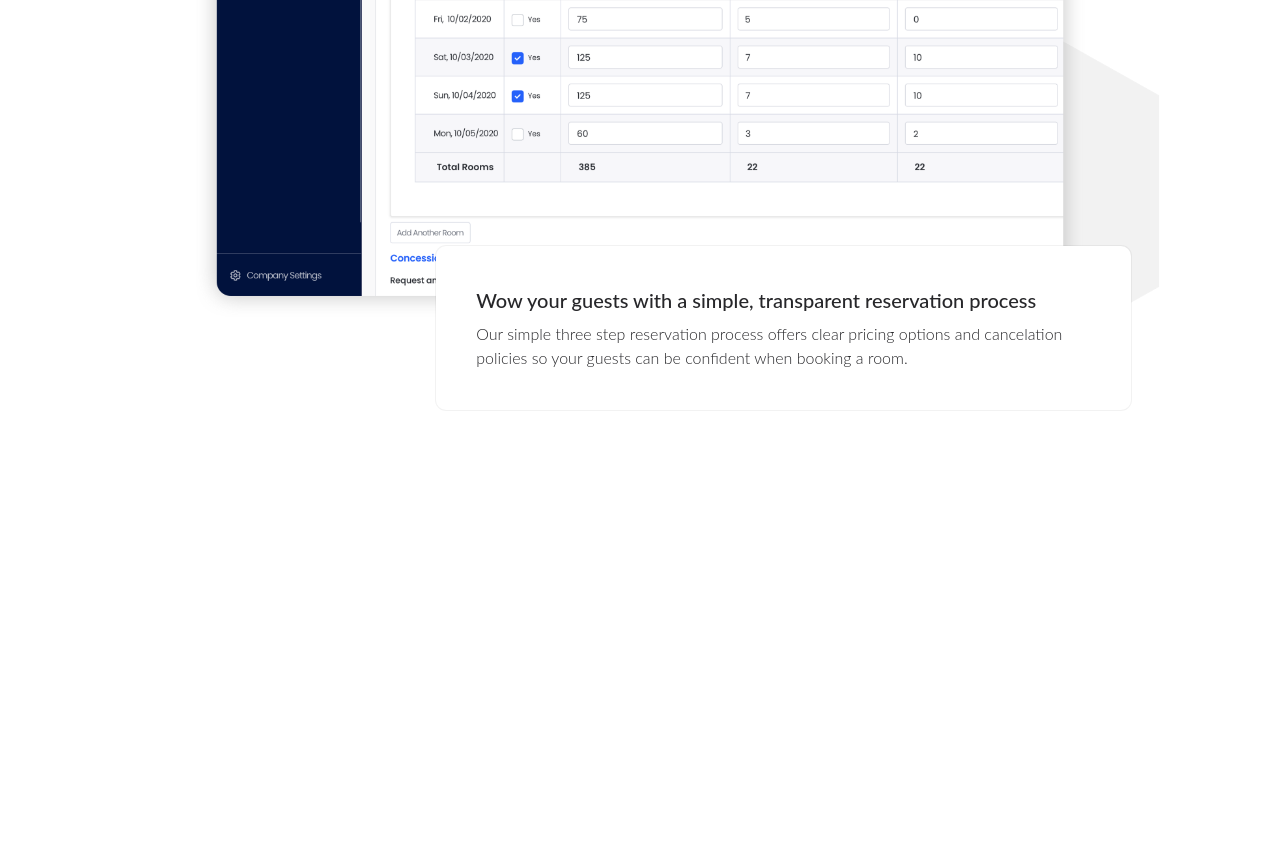
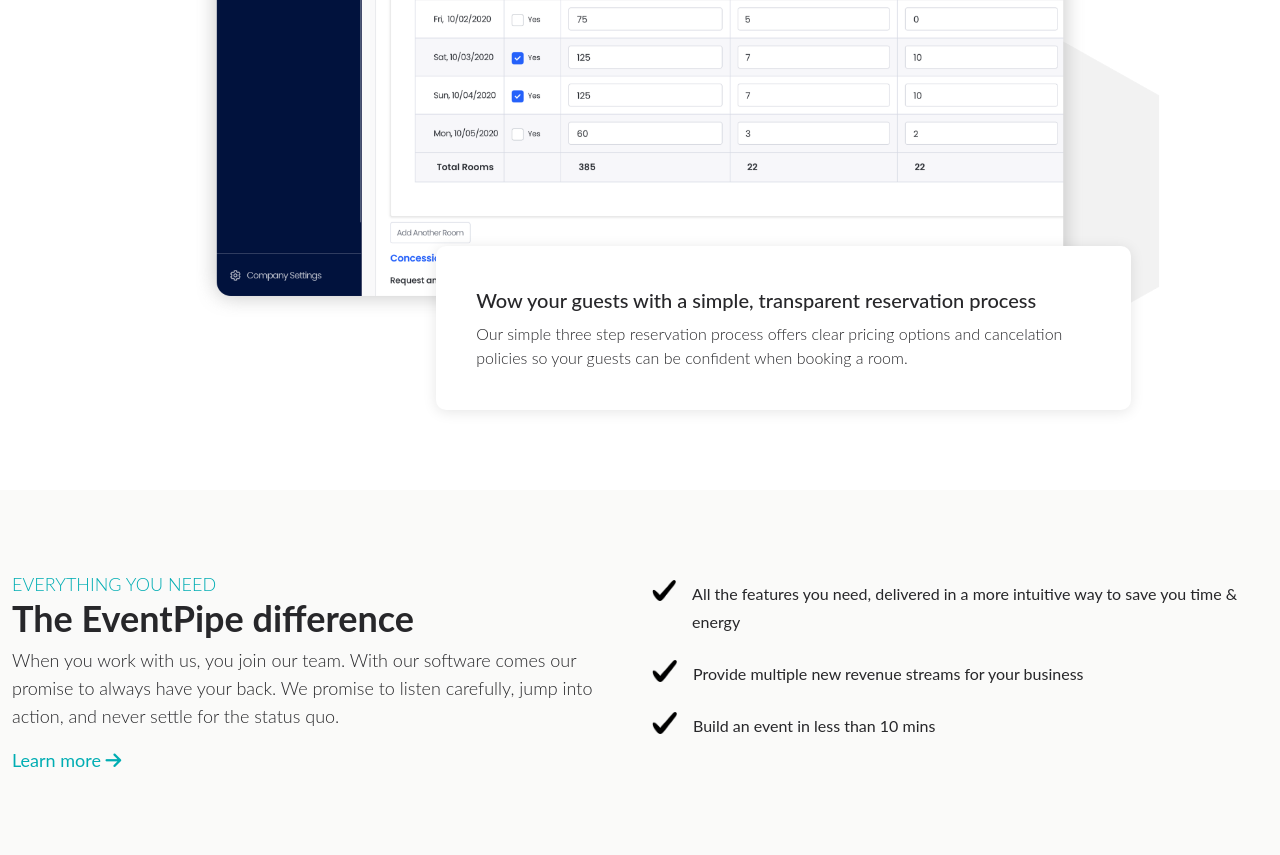
Before and after one commit to dmartinez24/skeleton, a website built with Vite: page index.html in a window 1280 px wide. Shown: the part 1192-2047 px from the top of the page. Before the commit the page ends 1682 px from the top, so only its background shows below. Built offline with nearby package versions, Linux system fonts and the light colour scheme.

Commit message:
eventpipe difference

```diff
--- a/index.html
+++ b/index.html
@@ -17,7 +17,7 @@
     ></script>
 
     <style>
-      html, a {
+      html, a, ul {
         font-family: 'Poppins', sans-serif;
       }
 
@@ -183,7 +183,7 @@
                 />
                 <button
                       class="absolute top-1/2 left-1/2 m-0 w-16 h-16 text-5xl text-center text-white normal-case bg-[#FCB817] cursor-pointer"
-                      style="border-radius: 50%; line-height: 0px; transform: translate(-50%, -50%); box-shadow: rgba(0, 0, 0, 0.05) 0px 0px 0px 1px;"
+                      style="border-radius: 50%; line-height: 0px; transform: translate(-50%, -50%); box-shadow: 0 2px 14px 0 rgba(0, 0, 0, 0.1);"
                 >
                   <i class="italic bi bi-play-fill" style="line-height: 0px;"></i>
                 </button>
@@ -269,7 +269,7 @@
 
                     <div
                           class="absolute bottom-0 p-10 w-2/3 bg-white"
-                          style="box-shadow: rgba(0, 0, 0, 0.05) 0px 0px 0px 1px; border-radius: 10px; right: 30px;"
+                          style="box-shadow: 0 2px 14px 0 rgba(0, 0, 0, 0.1); ; border-radius: 10px; right: 30px;"
                     >
                       <h5 class="mt-0 mb-2 text-xl font-medium"
                       >
@@ -296,7 +296,7 @@
 
                     <div
                           class="absolute bottom-0 p-10 w-2/3 bg-white"
-                          style="box-shadow: rgba(0, 0, 0, 0.05) 0px 0px 0px 1px; border-radius: 10px; right: 30px;"
+                          style="box-shadow: 0 2px 14px 0 rgba(0, 0, 0, 0.1); border-radius: 10px; right: 30px;"
                     >
                       <h5 class="mt-0 mb-2 text-xl font-medium"
                       >
@@ -324,7 +324,7 @@
 
                     <div
                           class="absolute bottom-0 p-10 w-2/3 bg-white"
-                          style="box-shadow: rgba(0, 0, 0, 0.05) 0px 0px 0px 1px; border-radius: 10px; right: 30px;"
+                          style="box-shadow: 0 2px 14px 0 rgba(0, 0, 0, 0.1); border-radius: 10px; right: 30px;"
                     >
                       <h5 class="mt-0 mb-2 text-xl font-medium"
                       >
@@ -350,7 +350,7 @@
 
                     <div
                           class="absolute bottom-0 p-10 w-2/3 bg-white"
-                          style="box-shadow: rgba(0, 0, 0, 0.05) 0px 0px 0px 1px; border-radius: 10px; right: 30px;"
+                          style="box-shadow: 0 2px 14px 0 rgba(0, 0, 0, 0.1); border-radius: 10px; right: 30px;"
                     >
                       <h5 class="mt-0 mb-2 text-xl font-medium"
                       >
@@ -387,6 +387,105 @@
           </div>
         </div>
       </section>
+      <section class="py-20 leading-7 bg-stone-50 text-zinc-800" id="productValue">
+        <div class="px-3 mx-auto w-full text-zinc-800 max-w-screen-xl">
+          <div class="flex flex-wrap items-center -mx-3 mt-0">
+            <div
+                  class="flex-none px-3 mt-0 mb-6 w-full max-w-full md:mb-0 md:w-1/2 md:flex-none"
+            >
+              <h6
+                    class="my-0 font-light text-[#00ADB3] uppercase text-lg"
+              >
+                Everything you need
+              </h6>
+              <h2
+                    class="mt-0 mb-2 text-3xl font-bold xl:text-4xl"
+              >
+                The EventPipe difference
+              </h2>
+              <p class="mt-0 mb-4 font-light text-lg">
+                When you work with us, you join our team. With our software comes our
+                promise to always have your back. We promise to listen carefully, jump
+                into action, and never settle for the status quo.
+              </p>
+              <a
+                    class="text-[#00ADB3] cursor-pointer text-lg"
+                    href="/"
+                    style="text-decoration: none;"
+              >Learn more
+                <i
+                      aria-hidden="true"
+                      class="inline-block not-italic font-black leading-none fa fa-arrow-right"
+                      style='font-variant: normal; text-rendering: auto; font-family: "Font Awesome 5 Free";'
+                ></i
+                ></a>
+            </div>
+
+            <div class="flex-none px-3 mt-0 w-full max-w-full md:w-1/2 md:flex-none">
+              <ul
+                    class="p-0 mt-0 mb-4 list-none"
+                    style="list-style: outside none none;"
+              >
+                <li
+                      class="flex flex-row mb-6 text-left"
+                      style="list-style: outside none none;"
+                >
+                  <div class="mr-4" style="list-style: outside none none;">
+                    <img
+                          alt=""
+                          class="align-middle"
+                          src="/images/check-mark.png"
+                          style="list-style: outside none none;"
+                          width="25px"
+                    />
+                  </div>
+                  <div class="" style="list-style: outside none none;">
+                    All the features you need, delivered in a more intuitive way to
+                    save you time &amp; energy
+                  </div>
+                </li>
+
+                <li
+                      class="flex flex-row mb-6 text-left"
+                      style="list-style: outside none none;"
+                >
+                  <div class="mr-4" style="list-style: outside none none;">
+                    <img
+                          alt=""
+                          class="align-middle"
+                          src="/images/check-mark.png"
+                          style="list-style: outside none none;"
+                          width="25px"
+                    />
+                  </div>
+                  <div class="" style="list-style: outside none none;">
+                    Provide multiple new revenue streams for your business
+                  </div>
+                </li>
+
+                <li
+                      class="flex flex-row mb-6 text-left"
+                      style="list-style: outside none none;"
+                >
+                  <div class="mr-4" style="list-style: outside none none;">
+                    <img
+                          alt=""
+                          class="align-middle"
+                          src="/images/check-mark.png"
+                          style="list-style: outside none none;"
+                          width="25px"
+                    />
+                  </div>
+                  <div class="" style="list-style: outside none none;">
+                    Build an event in less than 10 mins
+                  </div>
+                </li>
+              </ul>
+            </div>
+          </div>
+        </div>
+      </section>
+
 
     </main>
     <footer></footer>
```
Also changed, not shown: images/check-mark.png (added).
